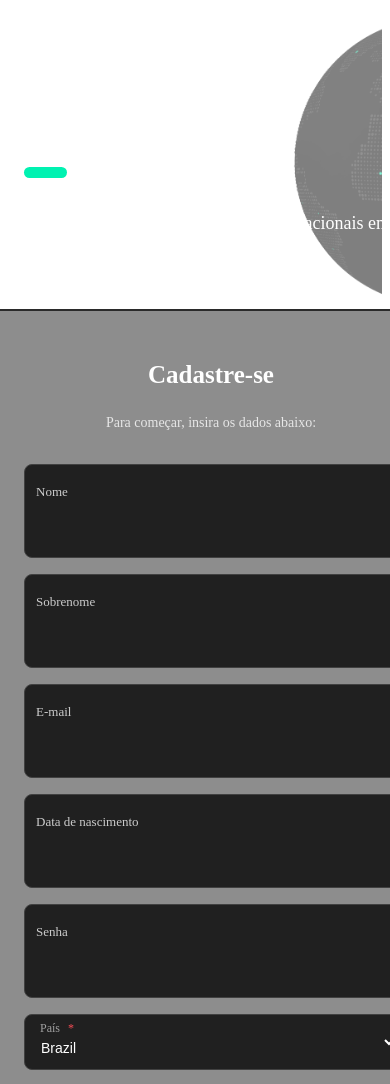
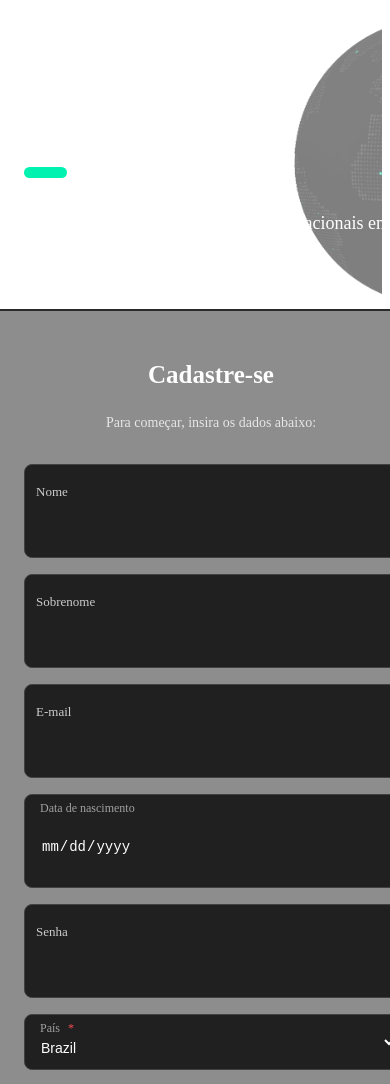
Before and after one commit to BrenoFroes/auth-next, a Next.js app: page / in a window 390 px wide. Shown: the top 1084 px of the page. Built offline with nearby package versions, Linux system fonts and the light colour scheme.

Commit message:
[adjust] Responsive login

```diff
--- a/pages/index.js
+++ b/pages/index.js
@@ -157,6 +157,22 @@ const Input = styled('div', {
   },
   '.input-red, .input-red:focus, .input-red:active, .input-red:target': {
     border: '1px solid #FA4D56'
+  },
+  'input[type=date] ~ .floating-label, input[type=date] ~ .floating-label': {
+    top: '15px',
+    bottom: '0px',
+    left: '16px',
+    fontSize: '12px',
+    fontWeight: '500',
+    opacity: '1',
+    color: '#A0A0A0'
+  },
+  'input[type=date]::-webkit-calendar-picker-indicator ':{
+    borderRadius: '4px',
+    marginRight: '-12px',
+    color: '#fff',
+    backgroundColor: '#fff',
+    fill: '#fff',
   },
   'p.error': {
     fontWeight: 400,
@@ -327,7 +343,6 @@ export default function Login() {
   // const onChangeInput = e => setDataForm({...dataForm, [e.target.name]: e.target.value})
 
   const sendUser = async function (payload) {
-    console.log(JSON.stringify(register), payload);
     try {
       const res = await fetch('https://629f52338b939d3dc29519e3.mockapi.io/api/challenge/user', {
         method: 'POST',
@@ -338,6 +353,7 @@ export default function Login() {
       const responseEnv = await res.json()
 
       console.log(responseEnv.error ? "Erro. Tente novamente mais tarde!" : responseEnv)
+      window.localStorage.setItem('id_trace', `${responseEnv.id}`);
       if (responseEnv.error) {
         console.log("Erro. Tente novamente mais tarde!")
       } else {
@@ -362,8 +378,8 @@ export default function Login() {
                     id="firstName"
                     name="firstName"
                     type="text"
+                    className={ errors.firstName ? 'form-control input-red' : 'form-control' }
                     required
-                    className={ errors.firstName ? 'form-control input-red' : 'form-control' }
                     {...register("firstName", { required: true })}
                     aria-label="Primeiro nome"/>
                   <label className="floating-label">Nome <span>*</span></label>
@@ -412,11 +428,11 @@ export default function Login() {
                     id="dateOfBirthday"
                     name="dateOfBirthday"
                     className={ errors.dateOfBirthday ? 'form-control input-red' : 'form-control' }
-                    type="text"
+                    type="date"
                     required
                     {...register('dateOfBirthday', {
                       required: "Este campo é obrigatório.",
-                      valueAsDate: false
+                      valueAsDate: true
                     })}
                     aria-label="dateOfBirthday"/>
                   <ErrorMessage
@@ -424,7 +440,7 @@ export default function Login() {
                     name="dateOfBirthday"
                     render={({ message }) => <p className="error">{message}</p>}
                   />
-                  <label className="floating-label">Data de nascimento <p>(dd/mm/aaaa)</p><span>*</span></label>
+                  <label className="floating-label">Data de nascimento<span>*</span></label>
                 </div>
               </Input>
               <Input>
```
